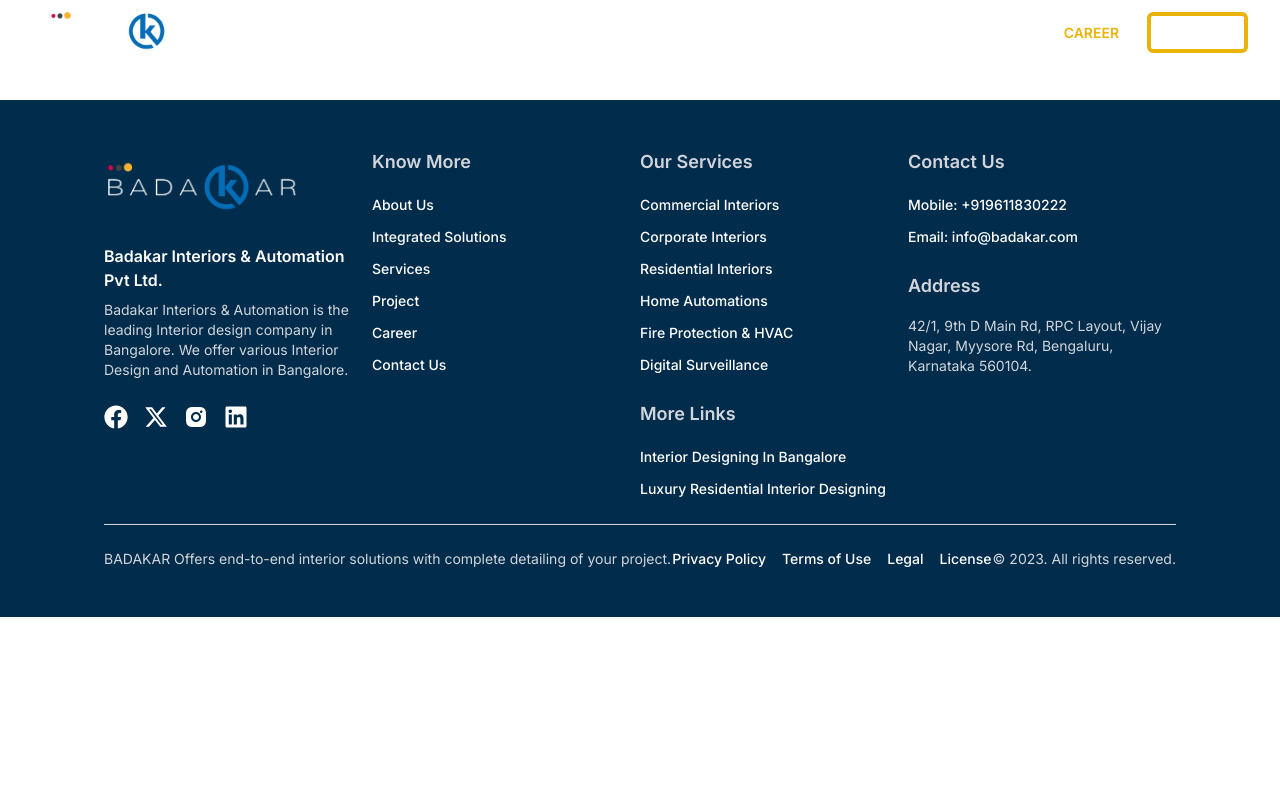
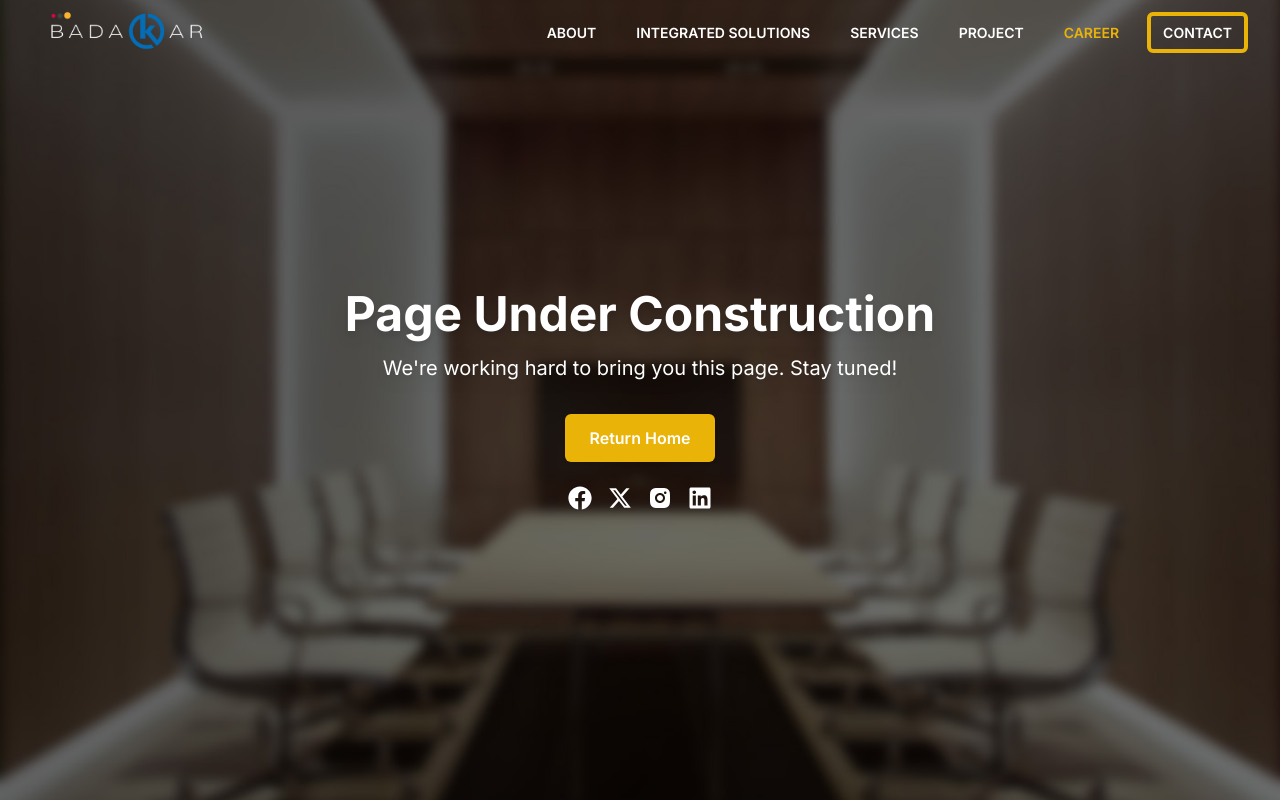
Before and after one commit to Hasib072/badakar-revamped, a React (Vite) app: page /career in a window 1280 px wide. Shown: the top 800 px of the page. Built offline with nearby package versions, Linux system fonts and the light colour scheme; a web font is replaced by a local one.

Commit message:
Added Under Construction and Fixxed Links

```diff
--- a/src/App.jsx
+++ b/src/App.jsx
@@ -7,6 +7,9 @@
 import About from './pages/About';
 import Services from './pages/Services';
 import Contact from './pages/Contact';
+import IntegratedSolutions from './pages/integratedSolutions';
+import PageUnderConstruction from './pages/PageUnderConstruction';
+
 import './index.css';
 
 function App() {
@@ -18,8 +21,12 @@
           <Routes> {/* Routes correctly imported */}
             <Route path="/" element={<Home />} /> {/* Home Page */}
             <Route path="/about" element={<About />} /> {/* About Page */}
-            <Route path="/services" element={<Services />} /> {/* Services Page */}
+            <Route path="/services" element={<PageUnderConstruction />} /> {/* Services Page */}
             <Route path="/contact" element={<Contact />} /> {/* Contact Page */}
+            <Route path="/integratedsolutions" element={<PageUnderConstruction />} /> {/* IntegratedSolutions Page */}
+            <Route path="/project" element={<PageUnderConstruction />} /> {/* IntegratedSolutions Page */}
+            <Route path="/career" element={<PageUnderConstruction />} /> {/* IntegratedSolutions Page */}
+
           </Routes>
         </div>
         <Footer />
--- a/src/components/Clients.jsx
+++ b/src/components/Clients.jsx
@@ -2,6 +2,7 @@
 import React from 'react';
 import AOS from 'aos';
 import 'aos/dist/aos.css';
+import { Link } from 'react-router-dom';
 
 const Clients = () => {
   // Initialize AOS
@@ -123,15 +124,15 @@
           {/* Call-to-Action Button */}
           <div className="flex justify-center mt-8">
             {/* Read More Button */}
-          <a
-            href="/our-clients"
+          <Link
+            to="/our-clients"
             className="btn btn-dark btn-sm active font-light float-right mt-5 flex items-center space-x-2"
             style={{ borderRadius: '0px', letterSpacing: '2px'}}
             role="button"
             aria-label="Read more about Badakar"
           >
             <span>VIEW MORE</span>
-          </a>
+          </Link>
           </div>
         </div>
       </div>
--- a/src/components/Footer.jsx
+++ b/src/components/Footer.jsx
@@ -4,6 +4,7 @@
 import { FaXTwitter } from "react-icons/fa6";
 import { RiInstagramFill } from "react-icons/ri";
 import logo from '../assets/BadakarLogoFull.png'; // Adjust the path as necessary
+import { Link } from 'react-router-dom';
 
 const Footer = () => {
   return (
@@ -39,22 +40,22 @@
             <h4 className="text-lg font-semibold mb-4 text-gray-300">Know More</h4>
             <ul>
               <li className="mb-2">
-                <a href="/about" className="text-white hover:text-gray-100 text-sm">About Us</a>
+                <Link to="/about" className="text-white hover:text-gray-100 text-sm">About Us</Link>
               </li>
               <li className="mb-2">
-                <a href="/integrated-solutions" className="text-white hover:text-gray-100 text-sm">Integrated Solutions</a>
+                <Link to="/integrated-solutions" className="text-white hover:text-gray-100 text-sm">Integrated Solutions</Link>
               </li>
               <li className="mb-2">
-                <a href="/services" className="text-white hover:text-gray-100 text-sm">Services</a>
+                <Link to="/services" className="text-white hover:text-gray-100 text-sm">Services</Link>
               </li>
               <li className="mb-2">
-                <a href="/project" className="text-white hover:text-gray-100 text-sm">Project</a>
+                <Link to="/project" className="text-white hover:text-gray-100 text-sm">Project</Link>
               </li>
               <li className="mb-2">
-                <a href="/Careers.html" className="text-white hover:text-gray-100 text-sm">Career</a>
+                <Link to="/career" className="text-white hover:text-gray-100 text-sm">Career</Link>
               </li>
               <li>
-                <a href="/Contact.html" className=" text-white hover:text-gray-100 text-sm">Contact Us</a>
+                <Link to="/contact" className=" text-white hover:text-gray-100 text-sm">Contact Us</Link>
               </li>
             </ul>
           </div>
--- a/src/components/Navbar.jsx
+++ b/src/components/Navbar.jsx
@@ -84,7 +84,7 @@
               </li>
               <li>
                 <NavLink
-                  to="/integrated-solutions"
+                  to="/integratedsolutions"
                   className={({ isActive }) =>
                     isActive
                       ? 'text-yellow-500 hover:text-yellow-500 px-3 py-2 rounded-md text-sm font-semibold'
--- a/src/pages/Home.jsx
+++ b/src/pages/Home.jsx
@@ -12,6 +12,7 @@
 import Testimonials from '../components/Testimonials';
 import Clients from '../components/Clients';
 import AOS from 'aos';
+import { Link } from 'react-router-dom';
 
 
 const Home = () => {
@@ -85,12 +86,12 @@
 
           </div>
           <div className="inline">
-            <a
-              href="/contact"
+            <Link
+              to="/contact"
               className="inline-block px-2 md:px-6 py-3 bg-yellow-500 text-white font-semibold rounded-md shadow hover:bg-yellow-600/50 hover:text-white transition duration-300"
             >
               GET IN TOUCH
-            </a>
+            </Link>
           </div>
           </div>
         </div>
--- /dev/null
+++ b/src/pages/IntegratedSolutions.jsx
@@ -0,0 +1,13 @@
+// src/pages/Services.jsx
+import React from 'react';
+
+const IntegratedSolutions = () => {
+  return (
+    <div className="page">
+      <h1>Our IntegratedSolutions</h1>
+      <p>This is the IntegratedSolutions.</p>
+    </div>
+  );
+};
+
+export default IntegratedSolutions;
--- /dev/null
+++ b/src/pages/PageUnderConstruction.jsx
@@ -0,0 +1,114 @@
+// src/pages/PageUnderConstruction.jsx
+import React, { useEffect } from 'react';
+import backgroundImage from '../assets/aboutbg3.jpg'; // Finished Image
+import overlayImage from '../assets/aboutbg3.jpg'; // Unfinished Image
+import './HeroSection.css'; // Import the CSS file
+import { FaFacebook } from "react-icons/fa";
+import { FaXTwitter } from "react-icons/fa6";
+import { RiInstagramFill } from "react-icons/ri";
+import { FaLinkedin } from "react-icons/fa";
+import AOS from 'aos';
+import { Link } from 'react-router-dom';
+
+
+const PageUnderConstruction = () => {
+  useEffect(() => {
+    AOS.init({
+      duration: 1000, // Animation duration in milliseconds
+      once: true,      // Whether animation should happen only once while scrolling down
+    });
+  }, []);
+
+  const [isHovered, setIsHovered] = React.useState(false);
+
+  return (
+    <div
+      className="relative flex items-center justify-center bg-gray-100"
+      onMouseEnter={() => setIsHovered(true)}
+      onMouseLeave={() => setIsHovered(false)}
+      style={{
+        height: '100vh', // Full viewport height for better centering
+        maxHeight: '100vh'
+      }}
+    >
+      {/* Background Image */}
+      <div
+        className="absolute inset-0 bg-cover bg-center"
+        style={{ backgroundImage: `url(${backgroundImage})` }}
+      ></div>
+
+      {/* Overlay Image with Slanting Hover Effect */}
+      <div
+        className={`absolute inset-0 bg-cover bg-center transition-all duration-500 ease-in-out hero-overlay ${
+          isHovered ? 'hovered' : ''
+        }`}
+        style={{ backgroundImage: `url(${overlayImage})` }}
+      ></div>
+
+      {/* Content Wrapper */}
+      <div className="relative z-10 flex flex-col items-center text-center px-6">
+        {/* Informational Text */}
+        <div data-aos="fade-in" className="mb-8">
+          <h1 className="text-4xl md:text-5xl font-bold text-white drop-shadow-lg mb-4">
+            Page Under Construction
+          </h1>
+          <p className="text-lg md:text-xl text-white drop-shadow-lg">
+            We're working hard to bring you this page. Stay tuned!
+          </p>
+        </div>
+
+        {/* Call-to-Action Button */}
+        <div data-aos="fade-up" data-aos-delay="200" className="mb-6">
+          <Link
+            to="/#"
+            className="inline-block px-2 md:px-6 py-3 bg-yellow-500 text-white font-semibold rounded-md shadow hover:bg-yellow-600/50 hover:text-white transition duration-300"
+          >
+            Return Home
+          </Link>
+        </div>
+
+        {/* Social Media Icons */}
+        <div data-aos="fade-up" data-aos-delay="400" className="flex space-x-4">
+          <a
+            href='https://www.facebook.com/badakarindia'
+            className='text-white hover:text-blue-400'
+            target="_blank"
+            rel="noopener noreferrer"
+            aria-label="Facebook"
+          >
+            <FaFacebook className='text-2xl' />
+          </a>
+          <a
+            href='https://x.com/i/flow/login?redirect_after_login=%2FBadakarInterio1'
+            className='text-white hover:text-gray-800'
+            target="_blank"
+            rel="noopener noreferrer"
+            aria-label="Twitter"
+          >
+            <FaXTwitter className='text-2xl' />
+          </a>
+          <a
+            href='https://www.instagram.com/badakarinteriors/'
+            className='text-white hover:text-[#fc2d75]'
+            target="_blank"
+            rel="noopener noreferrer"
+            aria-label="Instagram"
+          >
+            <RiInstagramFill className='text-2xl' />
+          </a>
+          <a
+            href='https://www.linkedin.com/company/badakar/'
+            className='text-white hover:text-[#0882bd]'
+            target="_blank"
+            rel="noopener noreferrer"
+            aria-label="LinkedIn"
+          >
+            <FaLinkedin className='text-2xl' />
+          </a>
+        </div>
+      </div>
+    </div>
+  );
+};
+
+export default PageUnderConstruction;
```
Also changed, not shown: src/components/ContactForm.jsx (+14 -13 lines), src/assets/aboutbg3.jpg (added).
